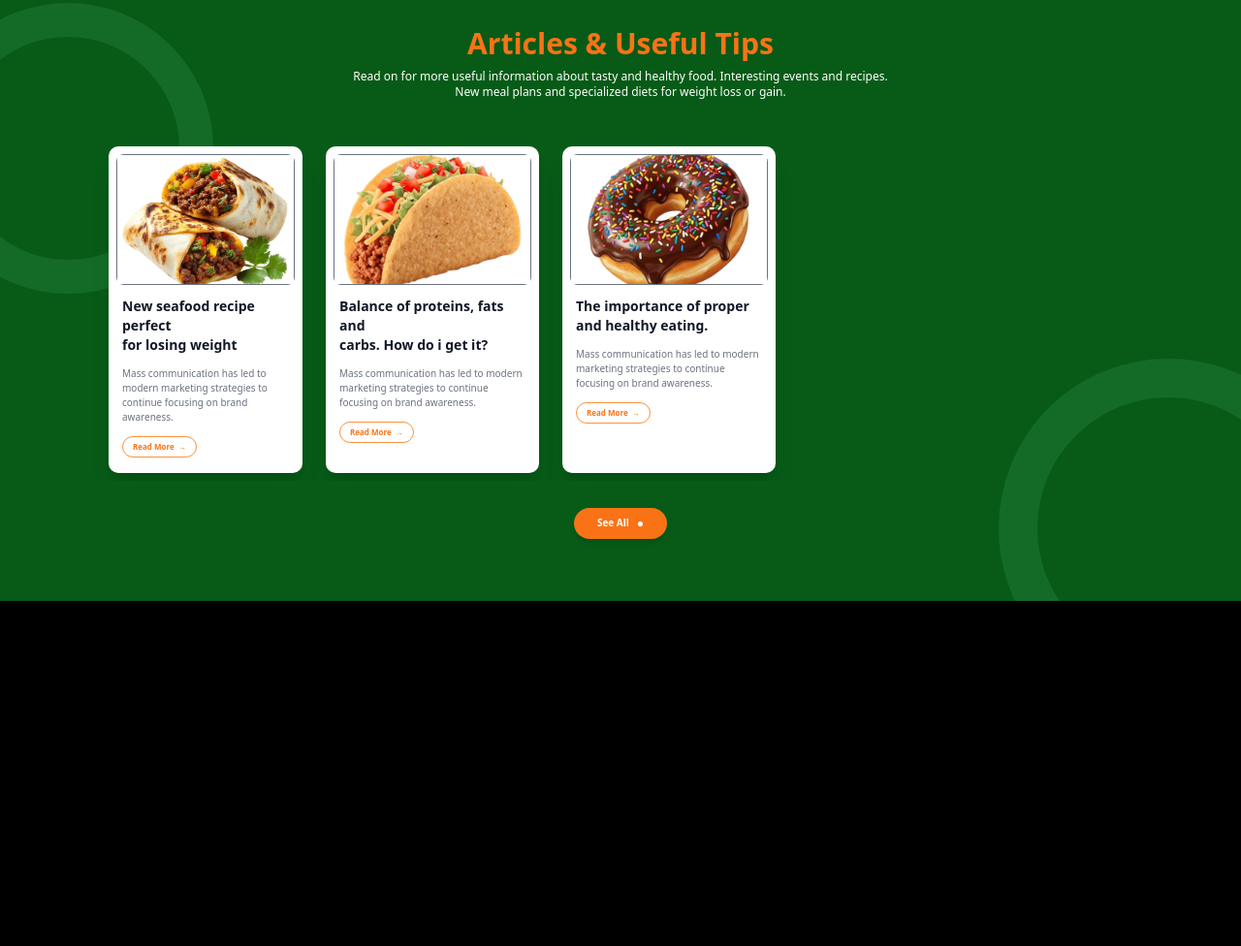
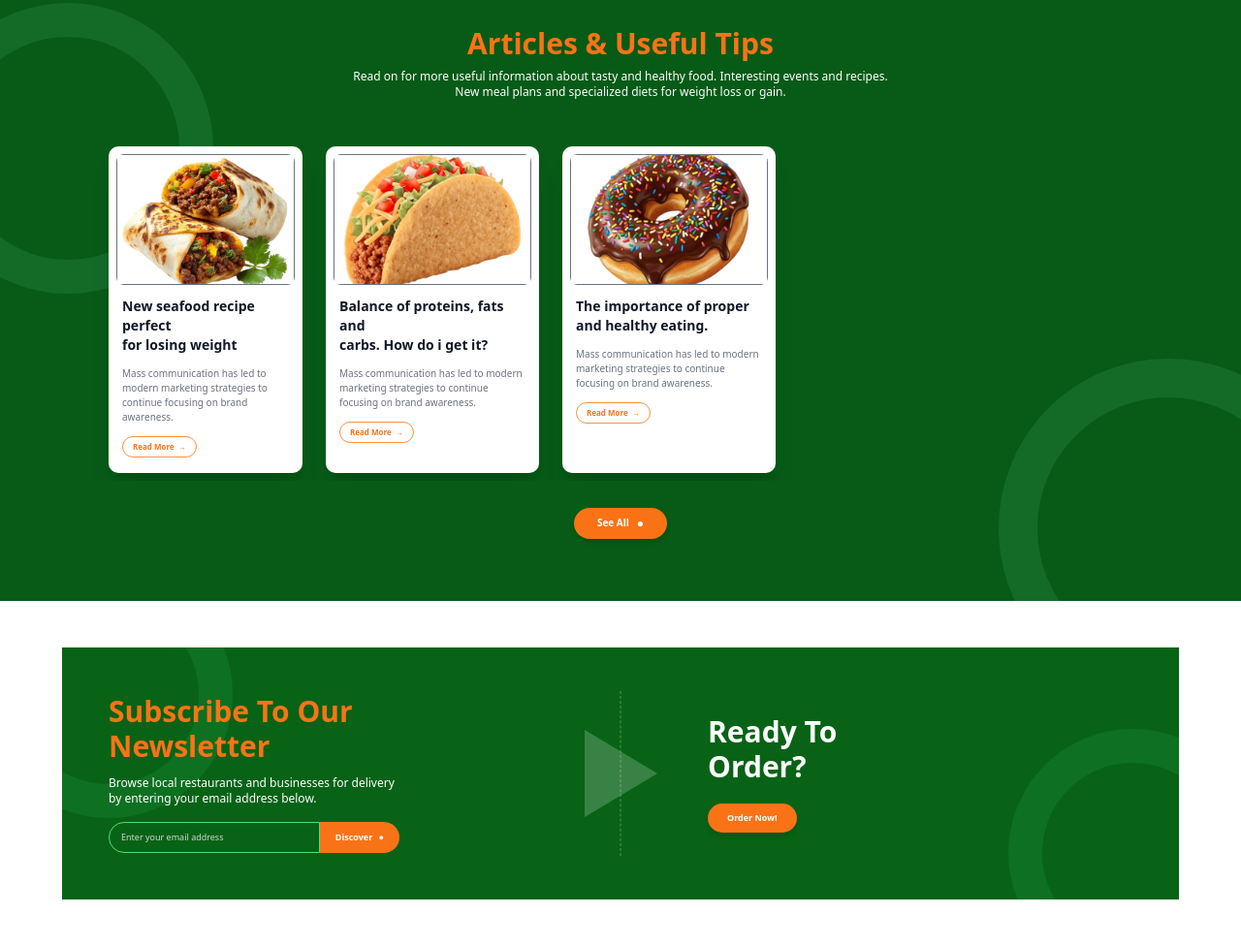
Before and after one commit to Yasir-Ullah/DoorHub, a plain HTML site: page index.html in a window 1280 px wide. Shown: the part 3215-4191 px from the top of the page at 97% size. Before the commit the page ends 3835 px from the top, so only its background shows below. Drawn offline with nearby package versions, Linux system fonts and the light colour scheme.

Commit message:
Add Newsletter subscription section with email form and order prompt

```diff
--- a/index.html
+++ b/index.html
@@ -1243,6 +1243,98 @@
           </div>
         </div>
       </section>
+      <!-- ================= NEWSLETTER / ORDER SECTION ================= -->
+
+      <section class="bg-white px-5 py-8 md:py-12">
+        <div
+          class="relative max-w-6xl mx-auto min-h-[220px] md:min-h-[260px] rounded-none bg-[#086316] overflow-hidden"
+        >
+          <!-- Subtle background decoration -->
+          <div
+            class="absolute -left-20 -top-20 w-64 h-64 rounded-full border-[35px] border-green-400/10"
+          ></div>
+
+          <div
+            class="absolute -right-20 -bottom-20 w-64 h-64 rounded-full border-[35px] border-green-400/10"
+          ></div>
+
+          <!-- Main Content -->
+          <div
+            class="relative z-10 grid grid-cols-1 md:grid-cols-[1fr_100px_1fr] items-center h-full min-h-[220px] md:min-h-[260px]"
+          >
+            <!-- ================= NEWSLETTER ================= -->
+
+            <div class="px-8 py-8 md:px-12 md:py-0">
+              <h2
+                class="text-xl sm:text-2xl md:text-3xl font-bold leading-tight text-orange-500"
+              >
+                Subscribe To Our
+                <br />
+                Newsletter
+              </h2>
+
+              <p
+                class="mt-3 max-w-[310px] text-[9px] sm:text-[10px] md:text-xs leading-relaxed text-white"
+              >
+                Browse local restaurants and businesses for delivery by entering
+                your email address below.
+              </p>
+
+              <!-- Email Form -->
+              <form class="mt-4 flex w-full max-w-[300px] h-[32px]">
+                <input
+                  type="email"
+                  placeholder="Enter your email address"
+                  class="min-w-0 flex-1 rounded-l-full border border-green-400 bg-transparent px-3 text-[9px] text-white placeholder:text-gray-300 outline-none focus:border-orange-400"
+                />
+
+                <button
+                  type="submit"
+                  class="shrink-0 rounded-r-full bg-orange-500 px-4 text-[9px] font-semibold text-white hover:bg-orange-600 transition"
+                >
+                  Discover
+                  <span class="ml-1">●</span>
+                </button>
+              </form>
+            </div>
+
+            <!-- ================= CENTER DIVIDER / ARROW ================= -->
+
+            <div
+              class="hidden md:flex relative h-[170px] items-center justify-center"
+            >
+              <!-- Dotted divider -->
+              <div
+                class="absolute left-1/2 top-0 h-full -translate-x-1/2 border-l border-dashed border-white/30"
+              ></div>
+
+              <!-- Play / Arrow Shape -->
+              <div
+                class="relative z-10 w-0 h-0 border-t-[45px] border-b-[45px] border-l-[75px] border-t-transparent border-b-transparent border-l-white/20"
+              ></div>
+            </div>
+
+            <!-- ================= READY TO ORDER ================= -->
+
+            <div class="px-8 pb-8 md:px-10 md:py-0">
+              <h2
+                class="text-xl sm:text-2xl md:text-3xl font-bold leading-tight text-white"
+              >
+                Ready To
+                <br />
+                Order?
+              </h2>
+
+              <a
+                href="#"
+                class="inline-flex items-center justify-center mt-5 rounded-full bg-orange-500 px-5 py-2 text-[9px] font-semibold text-white shadow-md hover:bg-orange-600 transition"
+              >
+                Order Now!
+              </a>
+            </div>
+          </div>
+        </div>
+      </section>
 
       <!-- ================= ARTICLE SLIDER JS ================= -->
 
```
